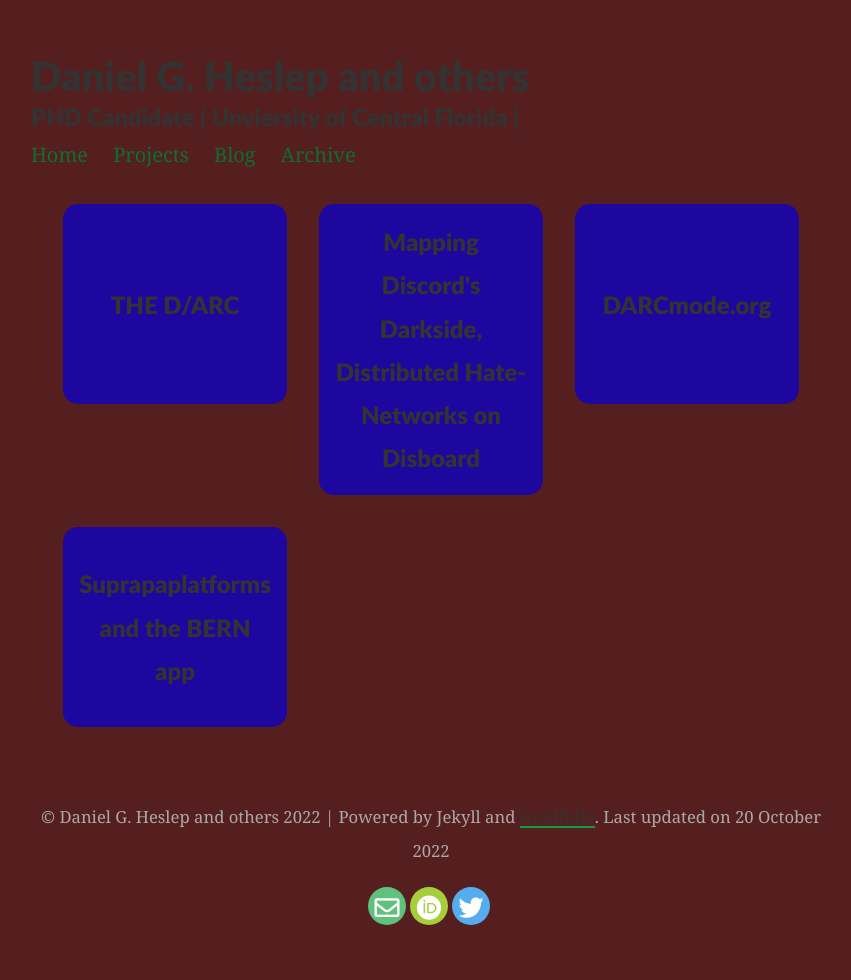
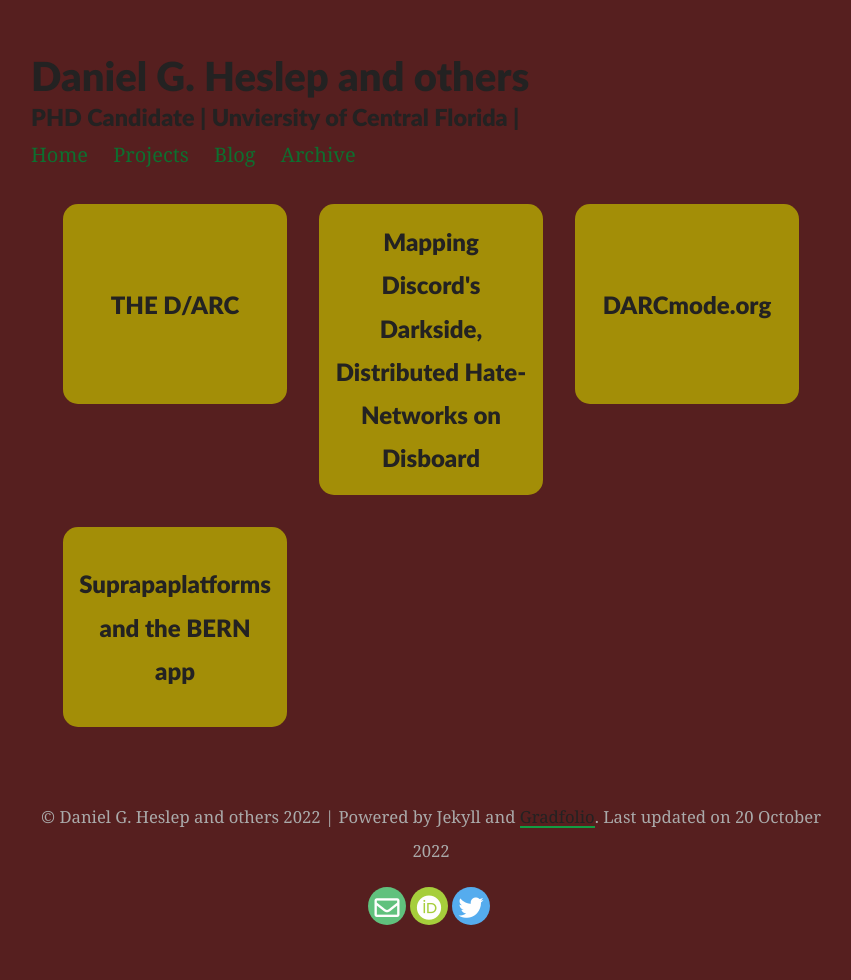
Before and after one commit to CreativeKenning/gradsitedemo, a Jekyll site: the page built from _pages/projects.md, in a window 1280 px wide. Shown: the whole page, without its empty margins (209-1060 px from the left). Built offline with Jekyll 4.4.1, drawn with Linux system fonts in a browser that asks for light colours; nearby versions of some CDN libraries.

```diff
--- a/assets/css/_sass/variables.scss
+++ b/assets/css/_sass/variables.scss
@@ -12,8 +12,8 @@
 
 // Color scheme for light
 $body-bg: #561f1f;
-$projectbox: #1e079f;
-$text-color: #333;
+$projectbox: #a38e07;
+$text-color: rgb(35, 34, 34);
 
 // Color scheme for dark modes
 $body-bg-dark: #061725;
```
